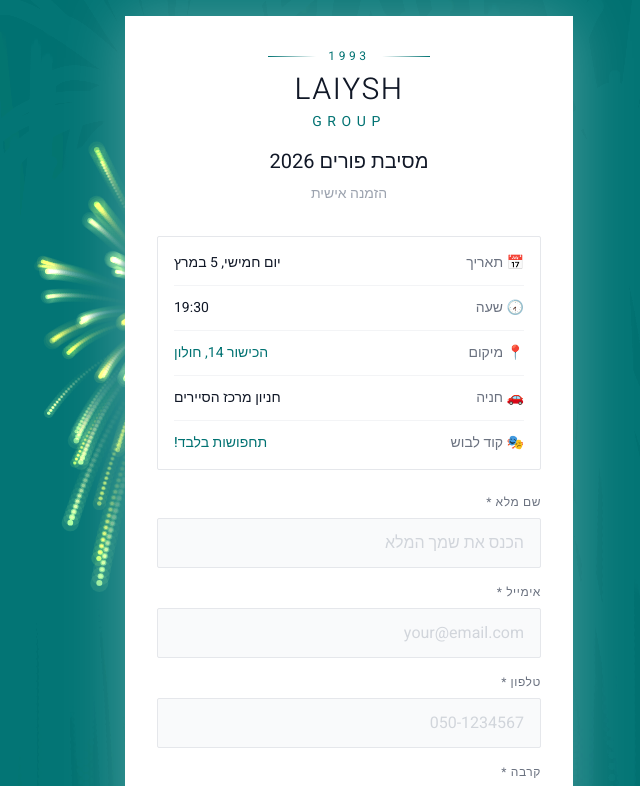
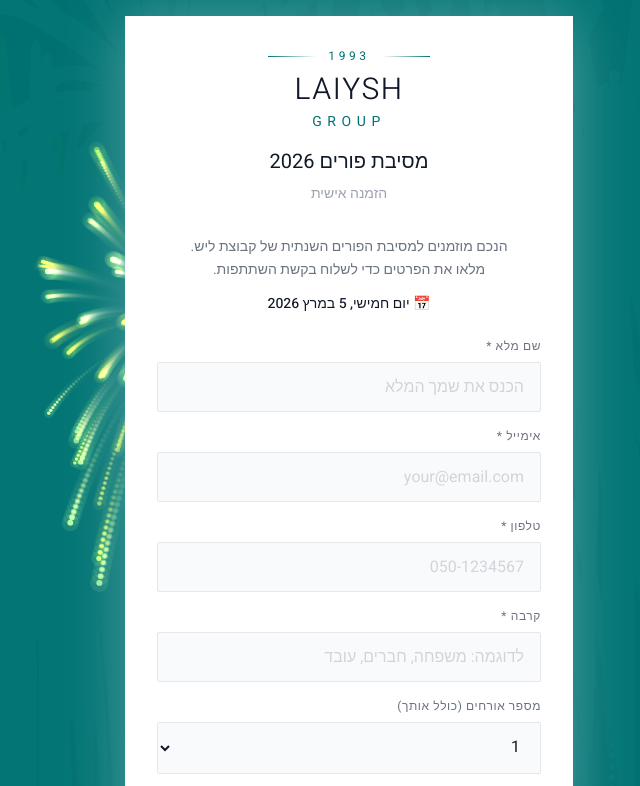
Before and after one commit to yakirco13-cloud/Purim-Party, a Next.js app: page / in a window 1280 px wide. Shown: the top 786 px of the page, without its empty margins (291-931 px from the left). Built offline with nearby package versions, Linux system fonts and the light colour scheme.

Commit message:
apply changes

```diff
--- a/src/app/page.tsx
+++ b/src/app/page.tsx
@@ -299,39 +299,14 @@ export default function Home() {
           <p className="text-gray-400 text-sm">הזמנה אישית</p>
         </div>
 
-        {/* Event Details */}
-        <div className="border border-gray-200 rounded-sm p-4 mb-6 space-y-3 text-gray-500 text-sm">
-          <div className="flex justify-between items-center">
-            <span>📅 תאריך</span>
-            <span className="text-gray-900">יום חמישי, 5 במרץ</span>
-          </div>
-          <div className="h-px bg-gray-100"></div>
-          <div className="flex justify-between items-center">
-            <span>🕢 שעה</span>
-            <span className="text-gray-900">19:30</span>
-          </div>
-          <div className="h-px bg-gray-100"></div>
-          <div className="flex justify-between items-center">
-            <span>📍 מיקום</span>
-            <a
-              href="https://maps.google.com/?q=הכישור+14+חולון"
-              target="_blank"
-              rel="noopener noreferrer"
-              className="text-[#007272] hover:text-[#009999] transition"
-            >
-              הכישור 14, חולון
-            </a>
-          </div>
-          <div className="h-px bg-gray-100"></div>
-          <div className="flex justify-between items-center">
-            <span>🚗 חניה</span>
-            <span className="text-gray-900">חניון מרכז הסיירים</span>
-          </div>
-          <div className="h-px bg-gray-100"></div>
-          <div className="flex justify-between items-center">
-            <span>🎭 קוד לבוש</span>
-            <span className="text-[#007272] font-medium">תחפושות בלבד!</span>
-          </div>
+        {/* Description */}
+        <div className="mb-6 text-center">
+          <p className="text-gray-500 text-sm leading-relaxed mb-3">
+            הנכם מוזמנים למסיבת הפורים השנתית של קבוצת ליש.
+            <br />
+            מלאו את הפרטים כדי לשלוח בקשת השתתפות.
+          </p>
+          <p className="text-gray-900 text-sm font-medium">📅 יום חמישי, 5 במרץ 2026</p>
         </div>
 
         {/* Form */}
@@ -382,7 +357,7 @@ export default function Home() {
               value={formData.relation}
               onChange={(e) => setFormData({ ...formData, relation: e.target.value })}
               className="w-full bg-gray-50 border border-gray-200 rounded-sm px-4 py-3 text-gray-900 focus:outline-none focus:border-[#007272] transition placeholder-gray-300"
-              placeholder="לדוגמה: עובד, ספק, לקוח"
+              placeholder="לדוגמה: משפחה, חברים, עובד"
             />
           </div>
 
--- a/src/lib/email.ts
+++ b/src/lib/email.ts
@@ -28,15 +28,8 @@ export async function sendConfirmationEmail(to: string, name: string) {
           <p style="font-size: 15px; line-height: 1.8; color: #4b5563; margin: 0 0 20px 0;">
             הבקשה שלך ממתינה לאישור. נשלח לך מייל נוסף עם QR code ברגע שתאושר.
           </p>
-          <div style="background: #f9fafb; border: 1px solid #e5e7eb; padding: 20px; border-radius: 4px; margin: 20px 0;">
-            <p style="margin: 0; color: #374151; font-size: 14px;">📅 יום חמישי, 5 במרץ 2026</p>
-            <p style="margin: 10px 0 0 0; color: #374151; font-size: 14px;">🕢 19:30</p>
-            <p style="margin: 10px 0 0 0; color: #374151; font-size: 14px;">📍 הכישור 14, חולון</p>
-            <p style="margin: 10px 0 0 0; color: #374151; font-size: 14px;">🚗 חניה: חניון מרכז הסיירים</p>
-            <p style="margin: 10px 0 0 0; color: #007272; font-size: 14px; font-weight: bold;">🎭 קוד לבוש: תחפושות בלבד!</p>
-          </div>
           <p style="color: #9ca3af; font-size: 13px; margin: 20px 0 0 0;">
-            נתראה בקרוב!
+            פרטים מלאים על האירוע ישלחו אליך עם האישור.
           </p>
         </div>
         <div style="padding: 16px 30px; border-top: 1px solid #e5e7eb; text-align: center;">
@@ -88,7 +81,7 @@ export async function sendApprovalEmail(to: string, name: string, qrToken: strin
             <p style="margin: 10px 0 0 0; color: #374151; font-size: 14px;">🕢 19:30</p>
             <p style="margin: 10px 0 0 0; color: #374151; font-size: 14px;">📍 הכישור 14, חולון</p>
             <p style="margin: 10px 0 0 0; color: #374151; font-size: 14px;">🚗 חניה: חניון מרכז הסיירים</p>
-            <p style="margin: 10px 0 0 0; color: #007272; font-size: 14px; font-weight: bold;">🎭 קוד לבוש: תחפושות בלבד!</p>
+            <p style="margin: 10px 0 0 0; color: #007272; font-size: 14px; font-weight: bold;">🎭 קוד לבוש: תחפושות בלבד</p>
           </div>
         </div>
         <div style="padding: 16px 30px; border-top: 1px solid #e5e7eb; text-align: center;">
```
